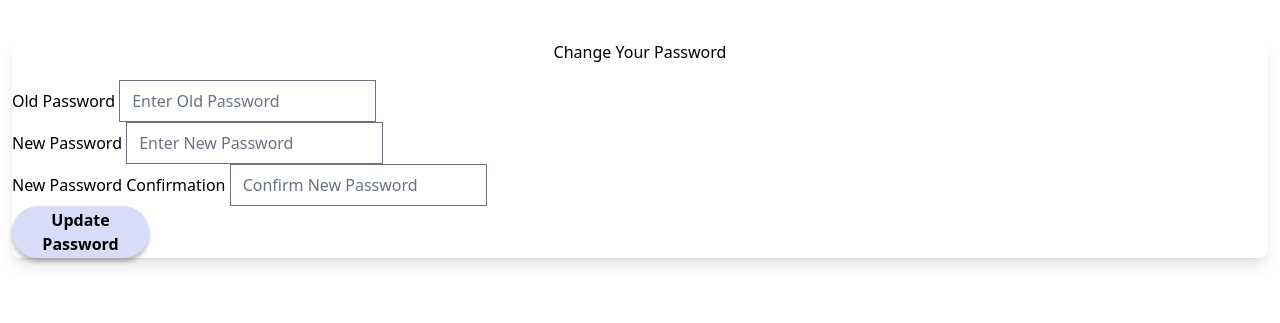
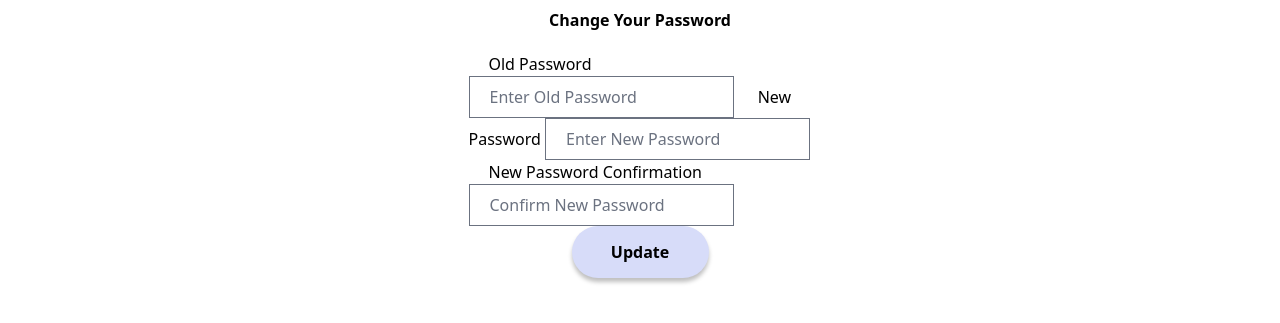
Before and after one commit to jamiepantling/fridgy, a Django app: page /password-change/ in a window 1280 px wide. Shown: the part 53-376 px from the top of the page. Run offline with Django 4.2, Linux system fonts and the light colour scheme; style sheets or scripts are compiled from the project's sources; some libraries are stand-ins or nearby versions; some web fonts are replaced.

Commit message:
fix merge issue

```diff
--- a/app/templates/registration/change_password.html
+++ b/app/templates/registration/change_password.html
@@ -1,14 +1,10 @@
-{% extends 'base.html' %}
-{% block content %}
+{% extends 'base.html' %} {% block content %}
 
-<div class="form-content my-3 p-3">
-    <div class="container">
-        <div class="row justify-content-center">
-            <div class="col-lg-5">
-                    <div class="card shadow-lg border-0 rounded-lg mt-0 mb-3">
-                        <div class="card-header justify-content-center">
-                          <h3 class="font-weight-light my-4 text-center">Change Your Password</h3>
+<div class="edit-profile-container mx-auto items-center flex flex-col">
+  <div class="">
+    <h5 class="text-center font-bold mb-5">Change Your Password</h5>
   </div>
+
   {% if form.errors %}
   <div class="alert alert-danger alert-dismissible" role="alert">
     <div id="form_errors">
@@ -16,62 +12,50 @@
       <strong>{{ value }}</strong>
       {% endfor %}
     </div>
-                                <button type="button" class="close" data-dismiss="alert" aria-label="Close">
+    <button type="btn" class="close" data-dismiss="alert" aria-label="Close">
       <span aria-hidden="true">&times;</span>
     </button>
   </div>
   {% endif %}
 
-                        <div class="card-body">
-                            <form action="{% url 'change_password_done' %}" method="POST">
+  <form method="POST">
     {% csrf_token %}
-                                <div class="form-row">
-                                    <div class="col-md-10 offset-md-1">
-                                        <div class="form-group">
-                                            <label class="small mb-1" for="id_old_password">Old Password</label>
-                                            <input type="password" name="old_password" autocomplete="new-password"
-                                                   class="form-control" required id="id_old_password"
-                                                   placeholder="Enter Old Password"/>
-                                            <span>
-                                            </span>
-                                        </div>
-                                    </div>
-                                </div>
-                                <div class="form-row">
-                                    <div class="col-md-10 offset-md-1">
-                                        <div class="form-group">
-                                            <label class="small mb-1" for="id_new_password1">New Password</label>
-                                            <input type="password" name="new_password1" autocomplete="new-password"
-                                                   class="form-control" required id="id_new_password1"
-                                                   placeholder="Enter New Password"/>
-                                            <span>
-                                            </span>
-                                        </div>
-                                    </div>
-                                </div>
-                                <div class="form-row">
-                                    <div class="col-md-10 offset-md-1">
-                                        <div class="form-group">
-                                            <label class="small mb-1" for="id_new_password2">New Password Confirmation</label>
-                                            <input type="password" name="new_password2" autocomplete="new-password"
-                                                   required id="id_new_password2" class="form-control"
-                                                   placeholder="Confirm New Password"/>
-                                        </div>
-                                    </div>
-                                </div>
-                                <div class="form-row">
-                                    <div class="col-md-10 offset-md-1">
-                                        <div class="form-group mt-0 mb-1">
-                                            <button type="submit" class="col-md-12 btn btn-dark" id="reset">Update Password</button>
-                                        </div>
-                                    </div>
+    <label class="" for="id_old_password"><span class="ml-5">Old Password</span></label>
+    <input
+      type="password"
+      name="old_password"
+      autocomplete="new-password"
+      class="rectangle-input pl-5"
+      required
+      id="id_old_password"
+      placeholder="Enter Old Password"
+    />
+
+    <label class="" for="id_new_password1"><span class="ml-5">New Password</span></label>
+    <input
+      type="password"
+      name="new_password1"
+      autocomplete="new-password"
+      class="rectangle-input pl-5"
+      required
+      id="id_new_password1"
+      placeholder="Enter New Password"
+    />
+
+    <label class="" for="id_new_password2"><span class="ml-5">New Password Confirmation</span></label>
+    <input
+      type="password"
+      name="new_password2"
+      autocomplete="new-password"
+      required
+      id="id_new_password2"
+      class="rectangle-input pl-5"
+      placeholder="Confirm New Password"
+    />
+<div class="text-center">
+    <button type="submit" class="btn" id="reset">Update</button>
 </div>
   </form>
 </div>
-                    </div>
-            </div>
-        </div>
-    </div>
-</div>
 
 {% endblock %}
```
Lines whose indentation alone changed are shown as unchanged.
